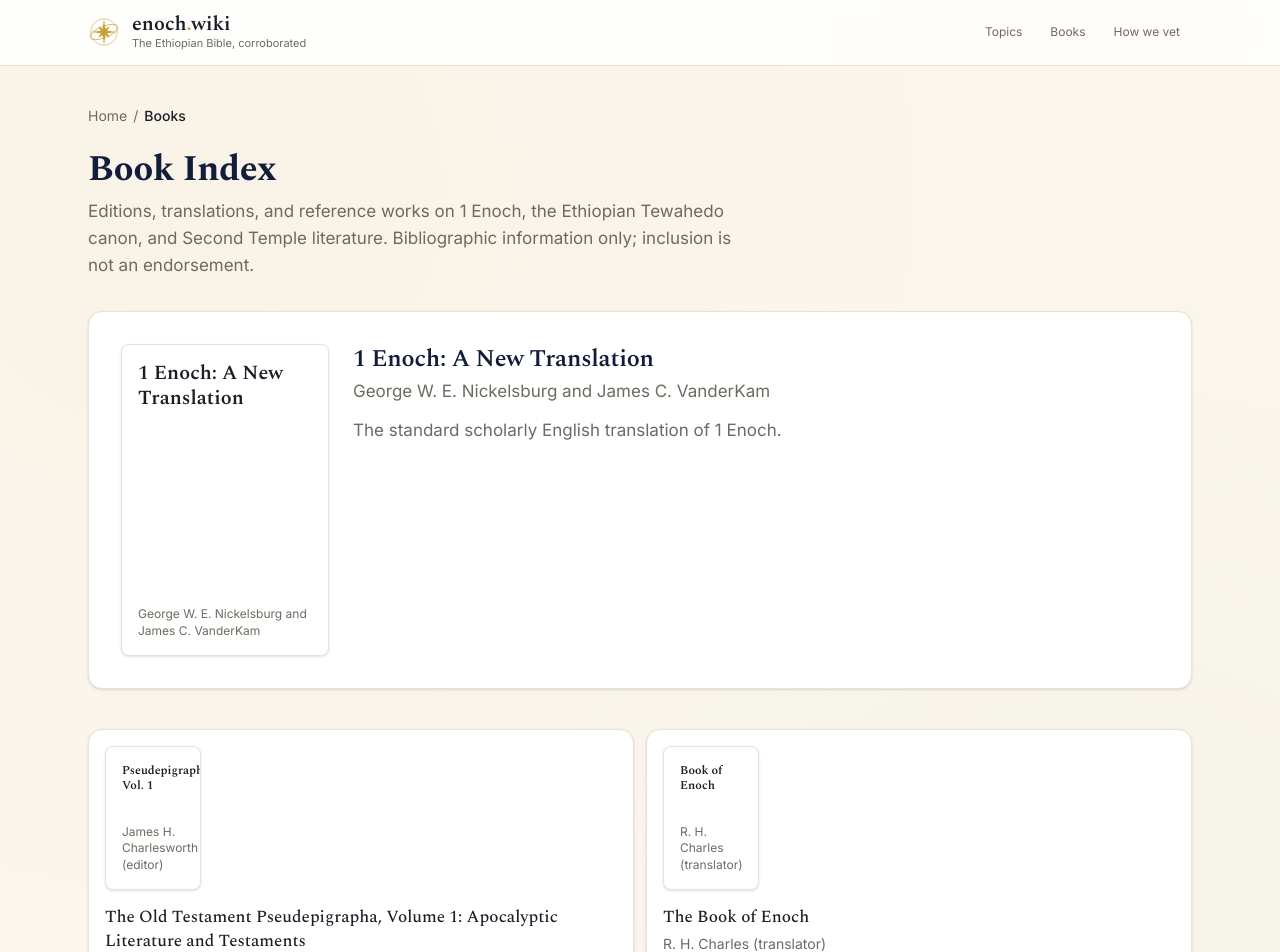
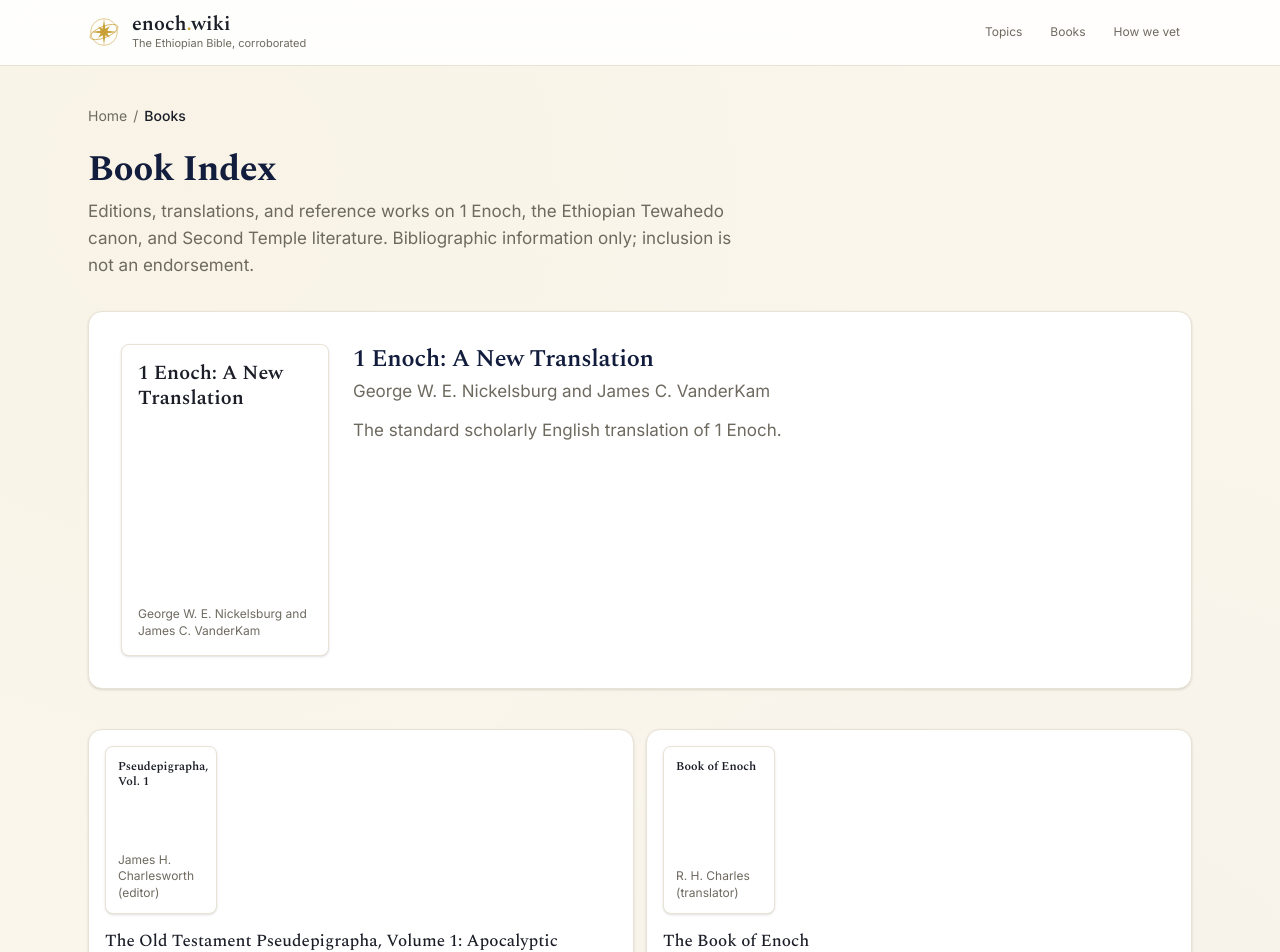
Before and after one commit to russfranky/enochwiki, a Next.js app: page /books in a window 1280 px wide. Shown: the top 952 px of the page. Built offline with nearby package versions, Linux system fonts and the light colour scheme.

Commit message:
fix(books): widen small covers so short titles fit

```diff
--- a/src/app/books/page.tsx
+++ b/src/app/books/page.tsx
@@ -30,8 +30,8 @@ function BookCover({ book, size }: { book: Book; size: 'sm' | 'lg' }) {
     <div
       aria-hidden="true"
       className={
-        'flex flex-col justify-between rounded-md border border-border bg-card p-4 shadow-sm overflow-hidden ' +
-        (size === 'lg' ? 'aspect-[2/3] w-40 sm:w-52' : 'aspect-[2/3] w-24')
+        'flex flex-col justify-between rounded-md border border-border bg-card shadow-sm overflow-hidden ' +
+        (size === 'lg' ? 'aspect-[2/3] w-40 sm:w-52 p-4' : 'aspect-[2/3] w-28 p-3')
       }
     >
       <div
```
